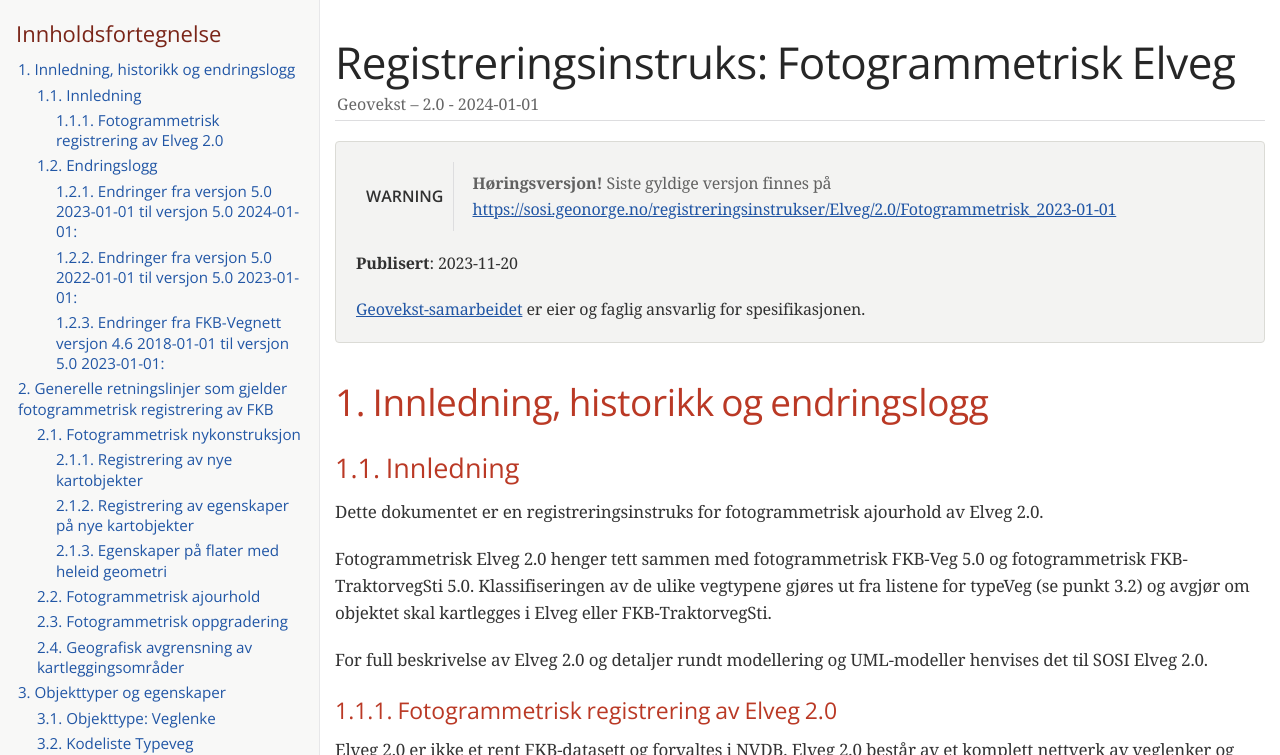
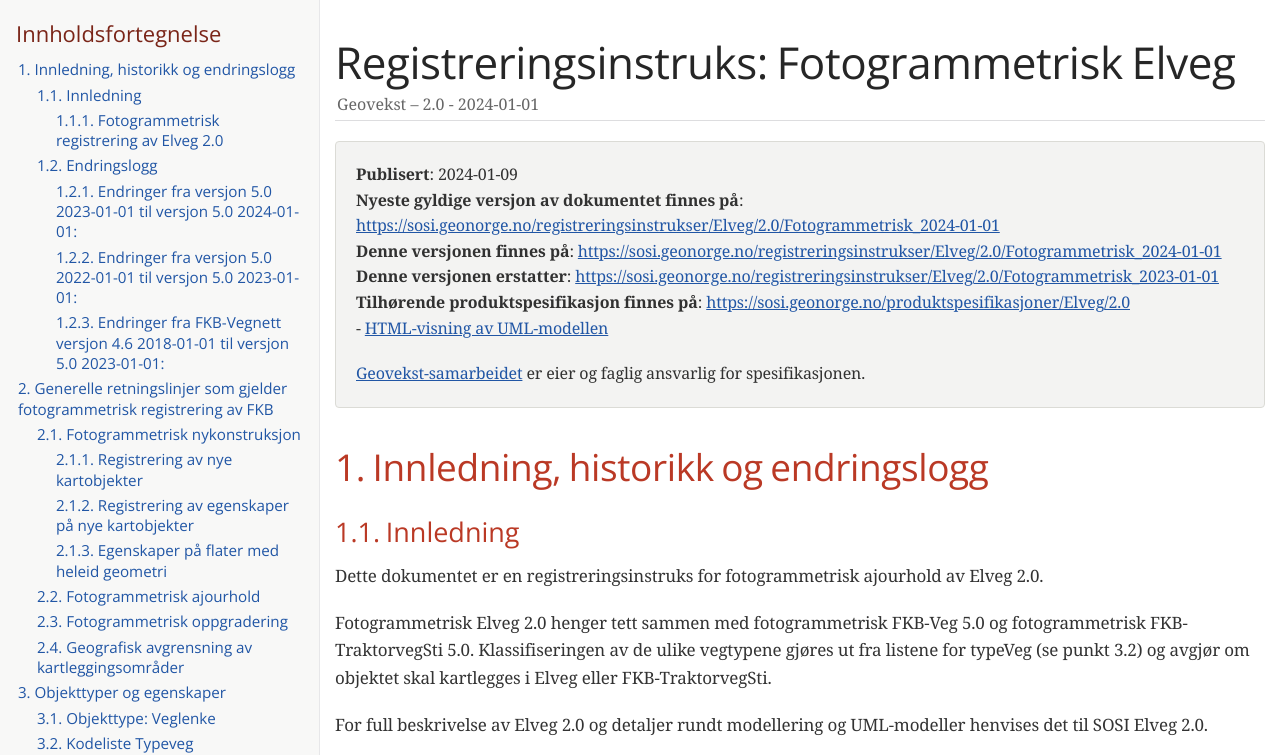
Before and after one commit to kartverket/prodspek_elveg, a plain HTML site: page registreringsinstruks/index.html in a window 1280 px wide. Shown: the top 755 px of the page. Drawn offline with nearby package versions, Linux system fonts and the light colour scheme; a web font is replaced by a local one.

Commit message:
Ny regist generert

```diff
--- a/registreringsinstruks/index.html
+++ b/registreringsinstruks/index.html
@@ -527,20 +527,13 @@ body.book #toc,body.book #preamble,body.book h1.sect0,body.book .sect1>h2{page-b
 <div class="sectionbody">
 <div class="sidebarblock">
 <div class="content">
-<div class="admonitionblock warning">
-<table>
-<tr>
-<td class="icon">
-<div class="title">Warning</div>
-</td>
-<td class="content">
-<strong>Høringsversjon!</strong> Siste gyldige versjon finnes på <a href="https://sosi.geonorge.no/registreringsinstrukser/Elveg/2.0/Fotogrammetrisk_2023-01-01" class="bare">https://sosi.geonorge.no/registreringsinstrukser/Elveg/2.0/Fotogrammetrisk_2023-01-01</a>
-</td>
-</tr>
-</table>
-</div>
-<div class="paragraph">
-<p><strong>Publisert</strong>: 2023-11-20<br></p>
+<div class="paragraph">
+<p><strong>Publisert</strong>: 2024-01-09<br>
+<strong>Nyeste gyldige versjon av dokumentet finnes på</strong>: <a href="https://sosi.geonorge.no/registreringsinstrukser/Elveg/2.0/Fotogrammetrisk_2024-01-01" class="bare">https://sosi.geonorge.no/registreringsinstrukser/Elveg/2.0/Fotogrammetrisk_2024-01-01</a><br>
+<strong>Denne versjonen finnes på</strong>: <a href="https://sosi.geonorge.no/registreringsinstrukser/Elveg/2.0/Fotogrammetrisk_2024-01-01" class="bare">https://sosi.geonorge.no/registreringsinstrukser/Elveg/2.0/Fotogrammetrisk_2024-01-01</a><br>
+<strong>Denne versjonen erstatter</strong>: <a href="https://sosi.geonorge.no/registreringsinstrukser/Elveg/2.0/Fotogrammetrisk_2023-01-01" class="bare">https://sosi.geonorge.no/registreringsinstrukser/Elveg/2.0/Fotogrammetrisk_2023-01-01</a><br>
+<strong>Tilhørende produktspesifikasjon finnes på</strong>: <a href="https://sosi.geonorge.no/produktspesifikasjoner/Elveg/2.0" class="bare">https://sosi.geonorge.no/produktspesifikasjoner/Elveg/2.0</a><br>
+- <a href="https://sosi.geonorge.no/uml-modeller/sosi-del-3-produktspesifikasjoner/Elveg/2.0">HTML-visning av UML-modellen</a><br></p>
 </div>
 <div class="paragraph">
 <p><a href="https://kartverket.no/geodataarbeid/geovekst">Geovekst-samarbeidet</a> er eier og faglig ansvarlig for spesifikasjonen.</p>
@@ -604,6 +597,9 @@ SOSI Elveg 2.0.</p>
 </li>
 <li>
 <p>Lagt til ny tekst og figur i kap 5.1, Registrering av nye veglenker, om braketter.</p>
+</li>
+<li>
+<p>Enklete bilder/skisser er byttet ut med nye og tydeligere bilder/skisser.</p>
 </li>
 </ul>
 </div>
@@ -2372,7 +2368,7 @@ av denne lisensen og ikke kan viderebrukes</p>
 </div>
 <div id="footer">
 <div id="footer-text">
-Last updated 2023-11-14 09:01:27 +0100
+Last updated 2024-01-09 09:28:21 +0100
 </div>
 </div>
 </body>
```
Also changed, not shown: 1 other file.
